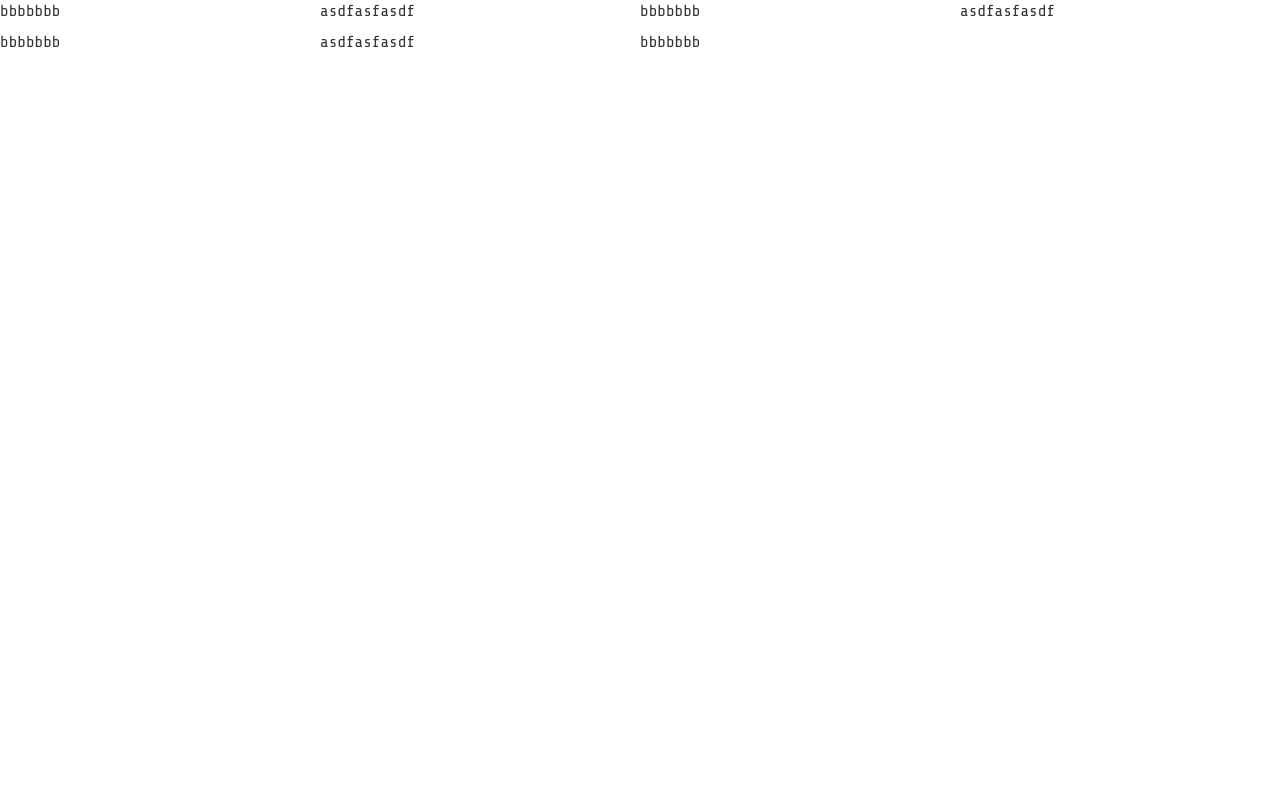
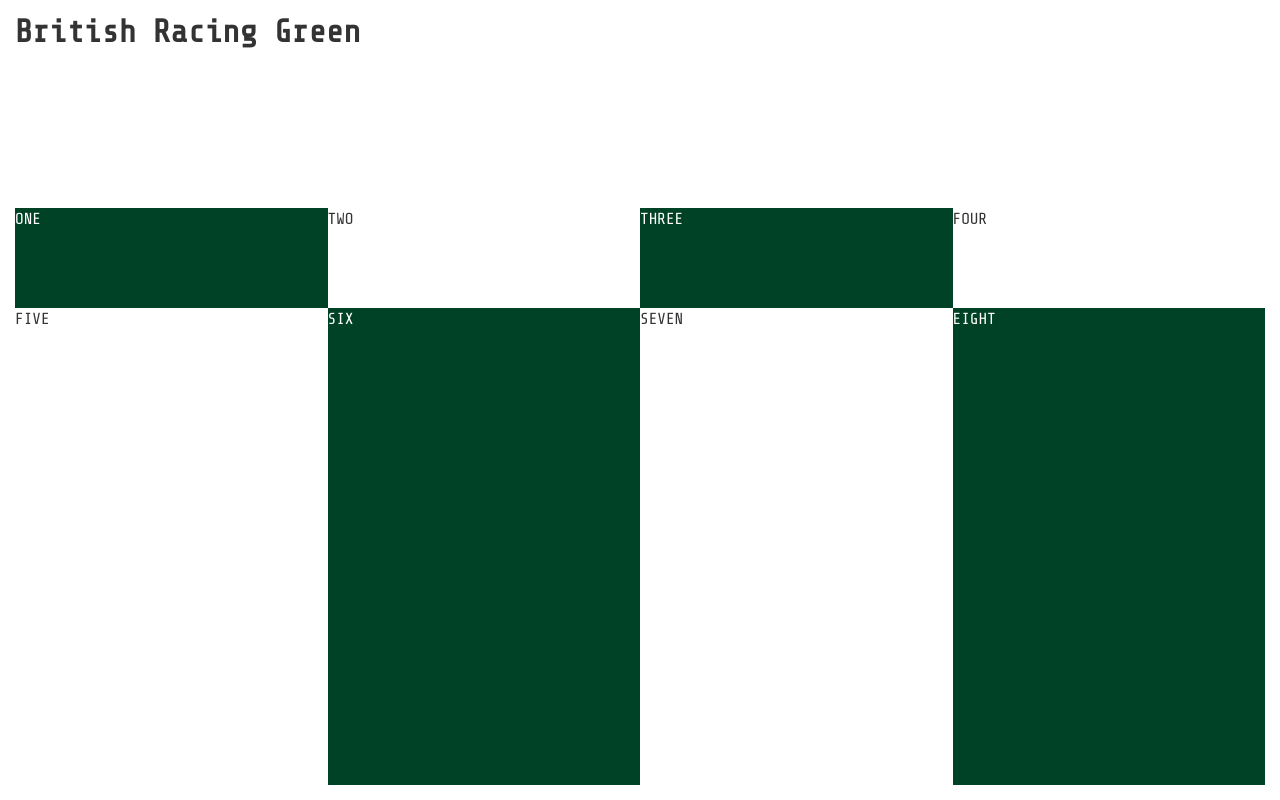
Before and after one commit to technoY2K/british-racing-green, a Gatsby site: page / in a window 1280 px wide. Built offline with nearby package versions, Linux system fonts and the light colour scheme; Gatsby itself is replaced by a stand-in of ours; a web font is replaced by a local one.

Commit message:
understanding css grid a little more

```diff
--- a/src/components/container.js
+++ b/src/components/container.js
@@ -5,26 +5,11 @@ export default function Container(props) {
     return <C>{props.children}</C>
 }
 
-const Nav = styled.nav`
-    grid-area: nav;
+const C = styled.div`
+    height: 100vh;
+    width: 100vw;
+    padding: 15px;
+    display: grid;
+    grid-template-columns: repeat(4, 1fr);
+    grid-template-rows: 25% 100px auto;
 `
-
-const Main = styled.div`
-    grid-area: main;
-`
-
-const Footer = styled.div`
-    grid-area: footer;
-`
-
-const C = styled.div`
-    display: grid;
-    grid-template-columns: 1fr 1fr 1fr 1fr;
-    grid-template-rows: 25% 100px auto;
-    grid-template-areas:
-        nav nav nav nav
-        main main . main
-        footer footer footer footer;
-`
-
-export { Container, Nav }
--- /dev/null
+++ b/src/components/header.js
@@ -0,0 +1,11 @@
+import React from "react"
+import styled from "styled-components"
+
+export default function Header(props) {
+    return <H>{props.children}</H>
+}
+
+const H = styled.header`
+    grid-column-start: 1;
+    grid-column-end: 5;
+`
--- a/src/pages/index.js
+++ b/src/pages/index.js
@@ -1,16 +1,21 @@
 import React from "react"
-import { Container, Nav } from "../components/container"
+import Container from "../components/container"
+import Header from "../components/header"
 
 export default function LandingPage(props) {
     return (
         <Container>
-            <div>bbbbbbb</div>
-            <div>asdfasfasdf</div>
-            <div>bbbbbbb</div>
-            <div>asdfasfasdf</div>
-            <div>bbbbbbb</div>
-            <div>asdfasfasdf</div>
-            <div>bbbbbbb</div>
+            <Header>
+                <h1>British Racing Green</h1>
+            </Header>
+            <div style={{ background: "#004225", color: "#FFFFFF" }}>ONE</div>
+            <div>TWO</div>
+            <div style={{ background: "#004225", color: "#FFFFFF" }}>THREE</div>
+            <div>FOUR</div>
+            <div>FIVE</div>
+            <div style={{ background: "#004225", color: "#FFFFFF" }}>SIX</div>
+            <div>SEVEN</div>
+            <div style={{ background: "#004225", color: "#FFFFFF" }}>EIGHT</div>
         </Container>
     )
 }
```
